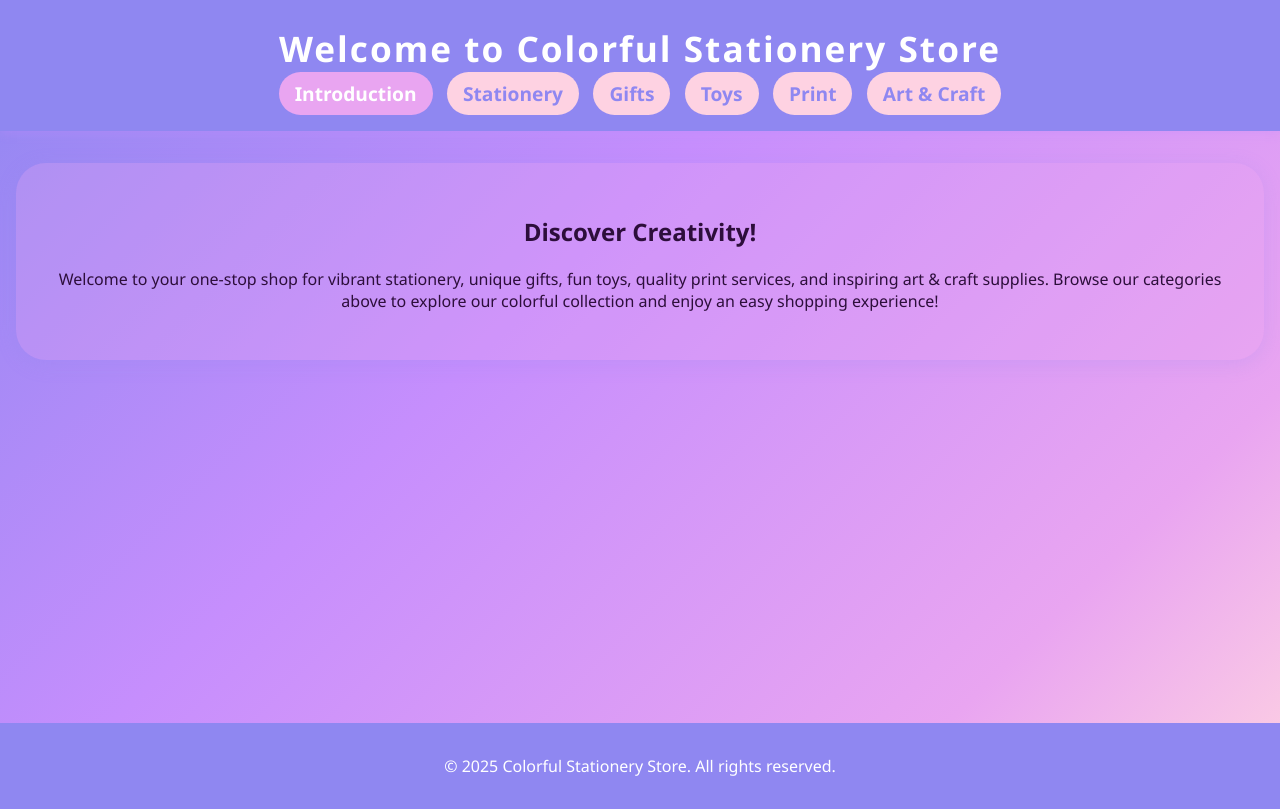
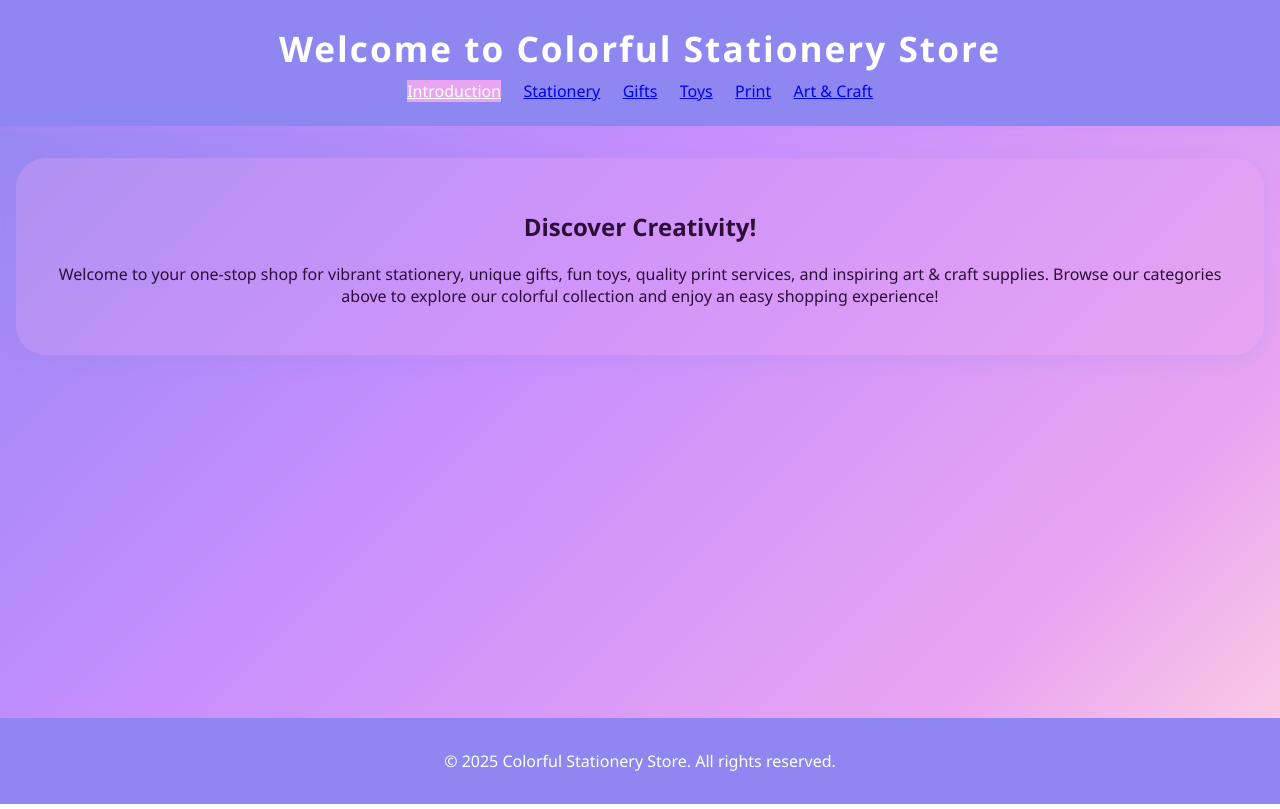
Before and after one commit to AA-Stationery2017/A-A-Stationery, a plain HTML site: page index.html in a window 1280 px wide. Drawn offline with Linux system fonts and the light colour scheme.

Commit message:
Update styles.css

```diff
--- a/styles.css
+++ b/styles.css
@@ -18,6 +18,20 @@ header h1 {
     font-size: 2.2rem;
     letter-spacing: 2px;
 }
+nav ul {
+    list-style: none;
+    padding: 0;
+    margin: 0;
+    display: flex;
+    justify-content: center;
+    flex-wrap: wrap;
+    gap: 1rem;  /* Increase gap to prevent overlap */
+}
+
+
+nav li {
+    margin: 0 0.2rem;
+}
 
 nav ul {
     list-style: none;
@@ -26,22 +40,7 @@ nav ul {
     display: flex;
     justify-content: center;
     flex-wrap: wrap;
-    gap: 0.5rem;
-}
-
-nav li {
-    margin: 0 0.2rem;
-}
-
-nav a {
-    text-decoration: none;
-    color: #8F87F1;
-    background: #FED2E2;
-    padding: 0.5rem 1rem;
-    border-radius: 25px;
-    font-weight: bold;
-    font-size: 1.2rem; /* <-- Add or increase this line */
-    transition: background 0.2s, color 0.2s;
+    gap: 1rem;  /* Increase gap to prevent overlap */
 }
 
 nav a.active,
```
